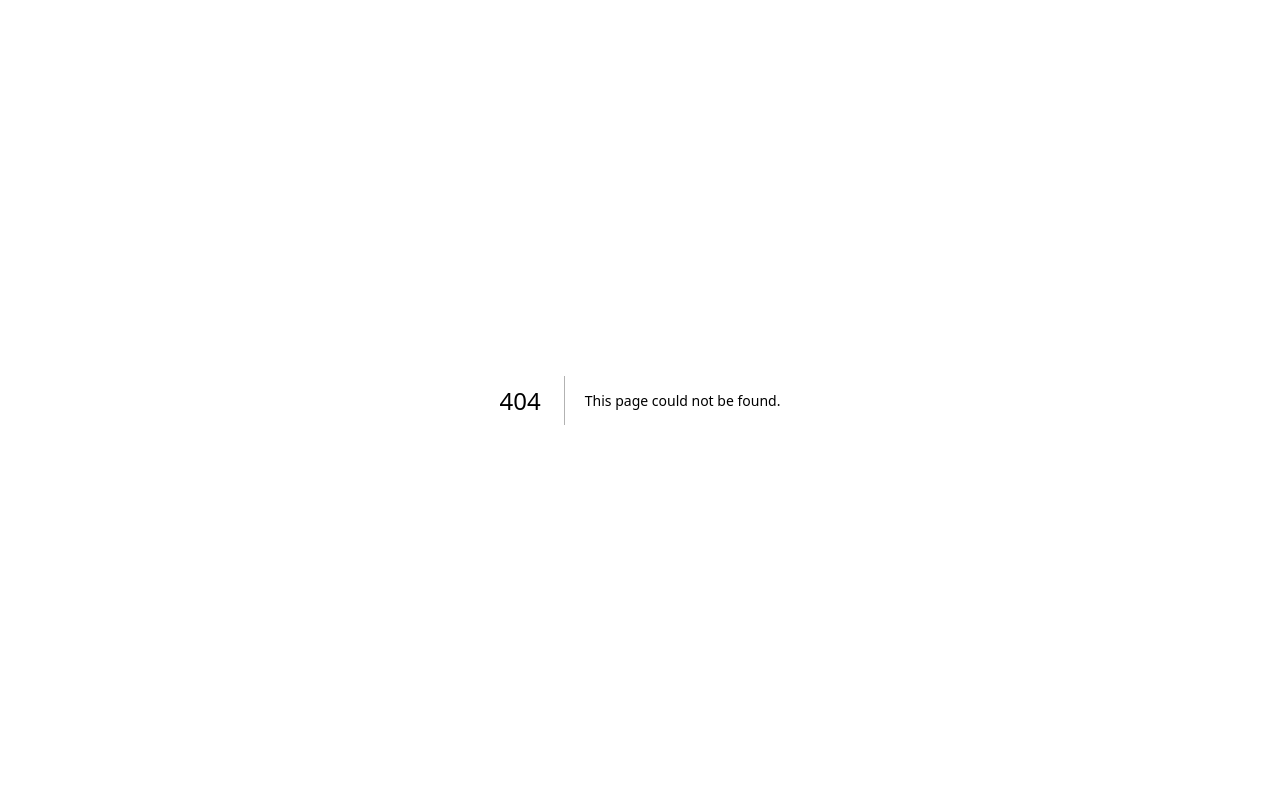
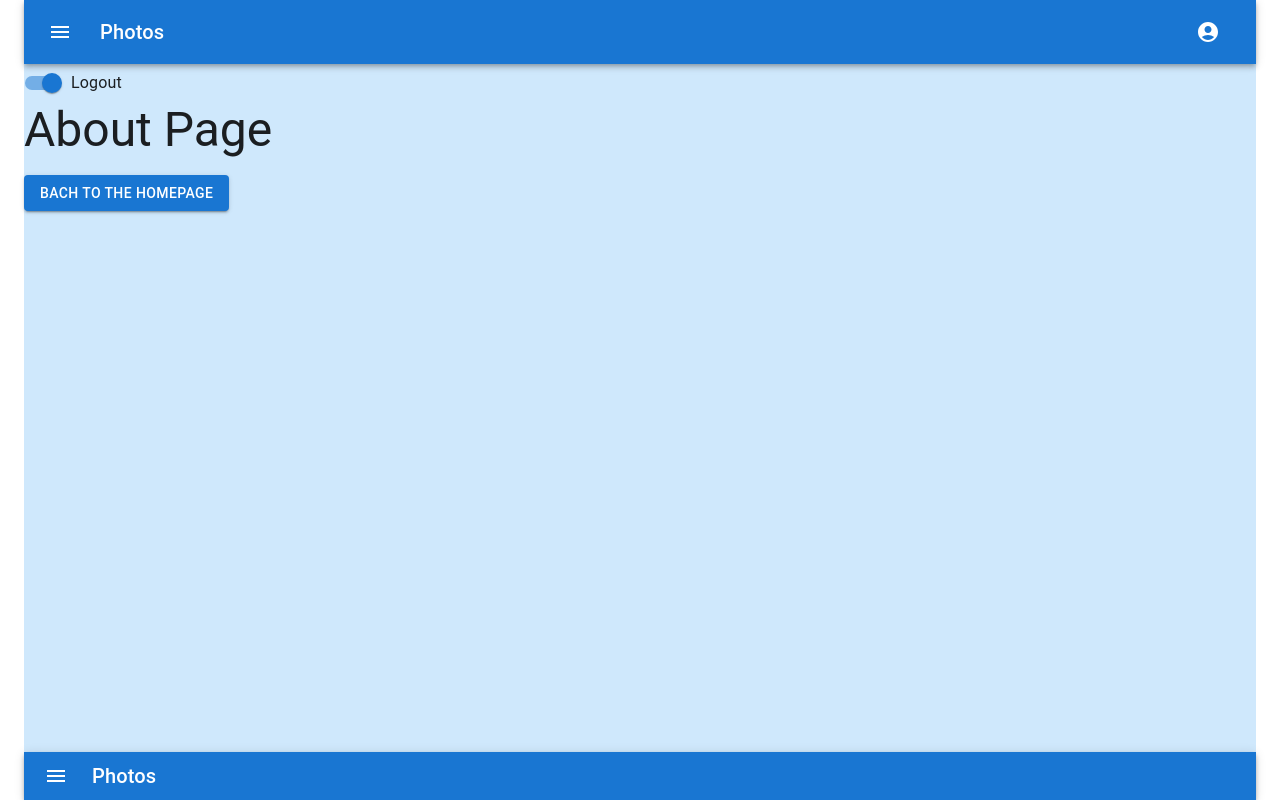
Before and after one commit to CrossEvol/nextjs-mui-mine-starter, a Next.js app: page /about in a window 1280 px wide. Before the commit this address had no page. Built offline with nearby package versions, Linux system fonts and the light colour scheme.

Commit message:
0.0 init the nextjs-mui-layout template non-official

```diff
--- /dev/null
+++ b/app/BottomBar.tsx
@@ -0,0 +1,38 @@
+'use client'
+
+import * as React from 'react'
+import AppBar from '@mui/material/AppBar'
+import Box from '@mui/material/Box'
+import Toolbar from '@mui/material/Toolbar'
+import Typography from '@mui/material/Typography'
+import IconButton from '@mui/material/IconButton'
+import MenuIcon from '@mui/icons-material/Menu'
+
+export default function BottomBar() {
+    return (
+        <Box
+            sx={{
+                flexGrow: 1,
+                position: 'absolute',
+                bottom: 0,
+                width: '100%',
+            }}
+        >
+            <AppBar position='static'>
+                <Toolbar variant='dense'>
+                    <IconButton
+                        edge='start'
+                        color='inherit'
+                        aria-label='menu'
+                        sx={{ mr: 2 }}
+                    >
+                        <MenuIcon />
+                    </IconButton>
+                    <Typography variant='h6' color='inherit' component='div'>
+                        Photos
+                    </Typography>
+                </Toolbar>
+            </AppBar>
+        </Box>
+    )
+}
--- /dev/null
+++ b/app/SimpleContainer.tsx
@@ -0,0 +1,26 @@
+'use client'
+
+import * as React from 'react'
+import CssBaseline from '@mui/material/CssBaseline'
+import Box from '@mui/material/Box'
+import Container from '@mui/material/Container'
+import { ChildrenProps } from './types/ChildrenProps'
+
+export default function SimpleContainer({ children }: ChildrenProps) {
+    return (
+        <React.Fragment>
+            <CssBaseline />
+            <Container maxWidth='xl' sx={{ position: 'relative' }}>
+                <Box
+                    sx={{
+                        bgcolor: '#cfe8fc',
+                        height: '100vh',
+                        position: 'relative',
+                    }}
+                >
+                    {children}
+                </Box>
+            </Container>
+        </React.Fragment>
+    )
+}
--- /dev/null
+++ b/app/TopBar.tsx
@@ -0,0 +1,105 @@
+'use client'
+
+import * as React from 'react'
+import AppBar from '@mui/material/AppBar'
+import Box from '@mui/material/Box'
+import Toolbar from '@mui/material/Toolbar'
+import Typography from '@mui/material/Typography'
+import IconButton from '@mui/material/IconButton'
+import MenuIcon from '@mui/icons-material/Menu'
+import AccountCircle from '@mui/icons-material/AccountCircle'
+import Switch from '@mui/material/Switch'
+import FormControlLabel from '@mui/material/FormControlLabel'
+import FormGroup from '@mui/material/FormGroup'
+import MenuItem from '@mui/material/MenuItem'
+import Menu from '@mui/material/Menu'
+
+export default function TopBar() {
+    const [auth, setAuth] = React.useState(true)
+    const [anchorEl, setAnchorEl] = React.useState<null | HTMLElement>(null)
+
+    const handleChange = (event: React.ChangeEvent<HTMLInputElement>) => {
+        setAuth(event.target.checked)
+    }
+
+    const handleMenu = (event: React.MouseEvent<HTMLElement>) => {
+        setAnchorEl(event.currentTarget)
+    }
+
+    const handleClose = () => {
+        setAnchorEl(null)
+    }
+
+    return (
+        <Box sx={{ flexGrow: 1 }}>
+            <AppBar position='static'>
+                <Toolbar>
+                    <IconButton
+                        size='large'
+                        edge='start'
+                        color='inherit'
+                        aria-label='menu'
+                        sx={{ mr: 2 }}
+                    >
+                        <MenuIcon />
+                    </IconButton>
+                    <Typography
+                        variant='h6'
+                        component='div'
+                        sx={{ flexGrow: 1 }}
+                    >
+                        Photos
+                    </Typography>
+                    {auth && (
+                        <div>
+                            <IconButton
+                                size='large'
+                                aria-label='account of current user'
+                                aria-controls='menu-appbar'
+                                aria-haspopup='true'
+                                onClick={handleMenu}
+                                color='inherit'
+                            >
+                                <AccountCircle />
+                            </IconButton>
+                            <Menu
+                                id='menu-appbar'
+                                anchorEl={anchorEl}
+                                anchorOrigin={{
+                                    vertical: 'top',
+                                    horizontal: 'right',
+                                }}
+                                keepMounted
+                                transformOrigin={{
+                                    vertical: 'top',
+                                    horizontal: 'right',
+                                }}
+                                open={Boolean(anchorEl)}
+                                onClose={handleClose}
+                            >
+                                <MenuItem onClick={handleClose}>
+                                    Profile
+                                </MenuItem>
+                                <MenuItem onClick={handleClose}>
+                                    My account
+                                </MenuItem>
+                            </Menu>
+                        </div>
+                    )}
+                </Toolbar>
+            </AppBar>
+            <FormGroup>
+                <FormControlLabel
+                    control={
+                        <Switch
+                            checked={auth}
+                            onChange={handleChange}
+                            aria-label='login switch'
+                        />
+                    }
+                    label={auth ? 'Logout' : 'Login'}
+                />
+            </FormGroup>
+        </Box>
+    )
+}
--- /dev/null
+++ b/app/about/page.tsx
@@ -0,0 +1,19 @@
+'use client'
+
+import { Button, Typography } from '@mui/material'
+import { useRouter } from 'next/navigation';
+
+export default function About() {
+    const router = useRouter()
+
+    return (
+        <>
+            <Typography variant='h3' gutterBottom>
+                About Page
+            </Typography>
+            <Button variant='contained' onClick={() => router.push('/')}>
+                Bach to the HomePage
+            </Button>
+        </>
+    )
+}
--- a/app/globals.css
+++ b/app/globals.css
@@ -1,4 +1,4 @@
-:root {
+/* :root {
   --max-width: 1100px;
   --border-radius: 12px;
   --font-mono: ui-monospace, Menlo, Monaco, 'Cascadia Mono', 'Segoe UI Mono',
@@ -104,4 +104,4 @@ a {
   html {
     color-scheme: dark;
   }
-}
+} */
--- a/app/layout.tsx
+++ b/app/layout.tsx
@@ -1,21 +1,27 @@
+import BottomBar from './BottomBar'
+import SimpleContainer from './SimpleContainer'
+import TopBar from './TopBar'
 import './globals.css'
 import { Inter } from 'next/font/google'
+import { ChildrenProps } from './types/ChildrenProps'
 
 const inter = Inter({ subsets: ['latin'] })
 
 export const metadata = {
-  title: 'Create Next App',
-  description: 'Generated by create next app',
+    title: 'Create Next App',
+    description: 'Generated by create next app',
 }
 
-export default function RootLayout({
-  children,
-}: {
-  children: React.ReactNode
-}) {
-  return (
-    <html lang="en">
-      <body className={inter.className}>{children}</body>
-    </html>
-  )
+export default function RootLayout({ children }: ChildrenProps) {
+    return (
+        <html lang='en'>
+            <body className={inter.className}>
+                <SimpleContainer>
+                    <TopBar />
+                    {children}
+                    <BottomBar />
+                </SimpleContainer>
+            </body>
+        </html>
+    )
 }
--- /dev/null
+++ b/app/types/ChildrenProps.tsx
@@ -0,0 +1,5 @@
+import React from 'react'
+
+export interface ChildrenProps {
+    children: React.ReactNode
+}
--- a/package.json
+++ b/package.json
@@ -9,6 +9,10 @@
     "lint": "next lint"
   },
   "dependencies": {
+    "@emotion/react": "^11.11.0",
+    "@emotion/styled": "^11.11.0",
+    "@mui/icons-material": "^5.11.16",
+    "@mui/material": "^5.13.0",
     "@types/node": "20.1.3",
     "@types/react": "18.2.6",
     "@types/react-dom": "18.2.4",
```
Also changed, not shown: app/detail/page.tsx (added, +19 -0 lines), app/page.tsx (+24 -90 lines), 1 other file (tests, documents, lock files or other folders).
